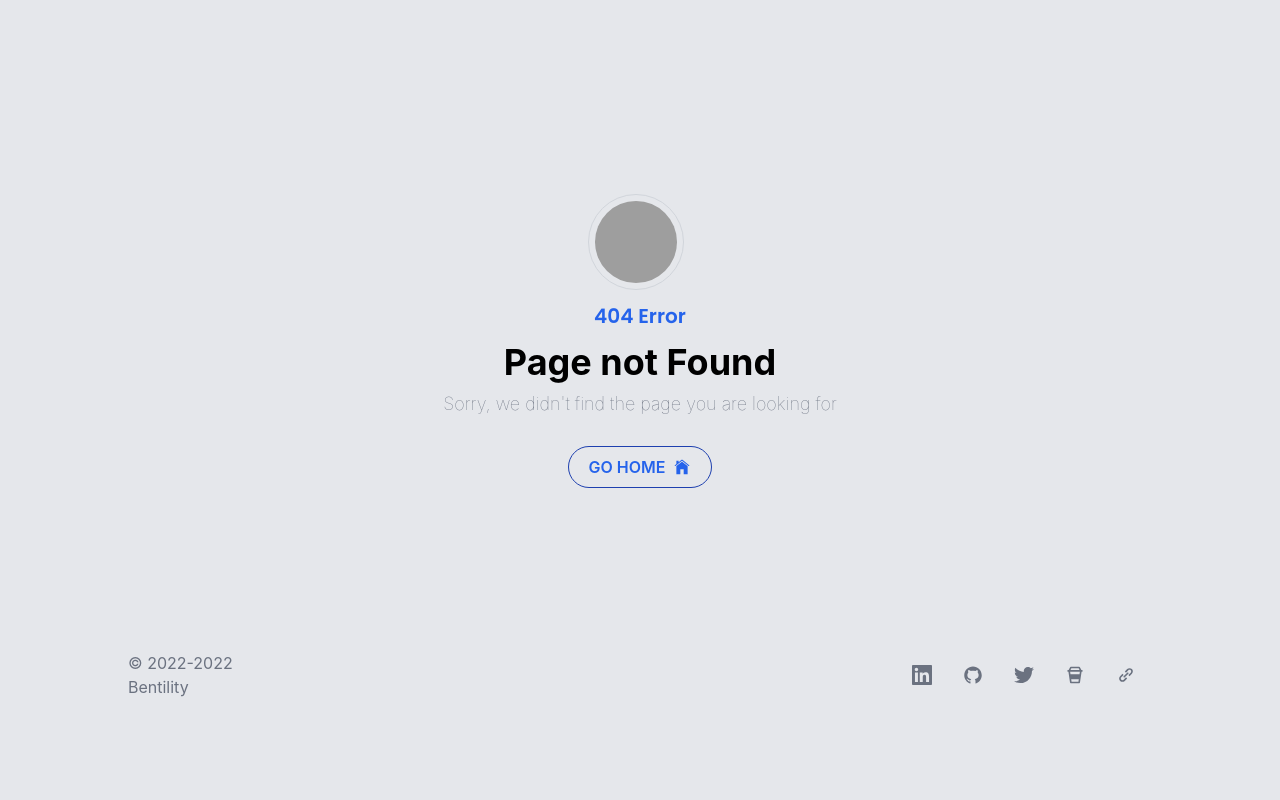
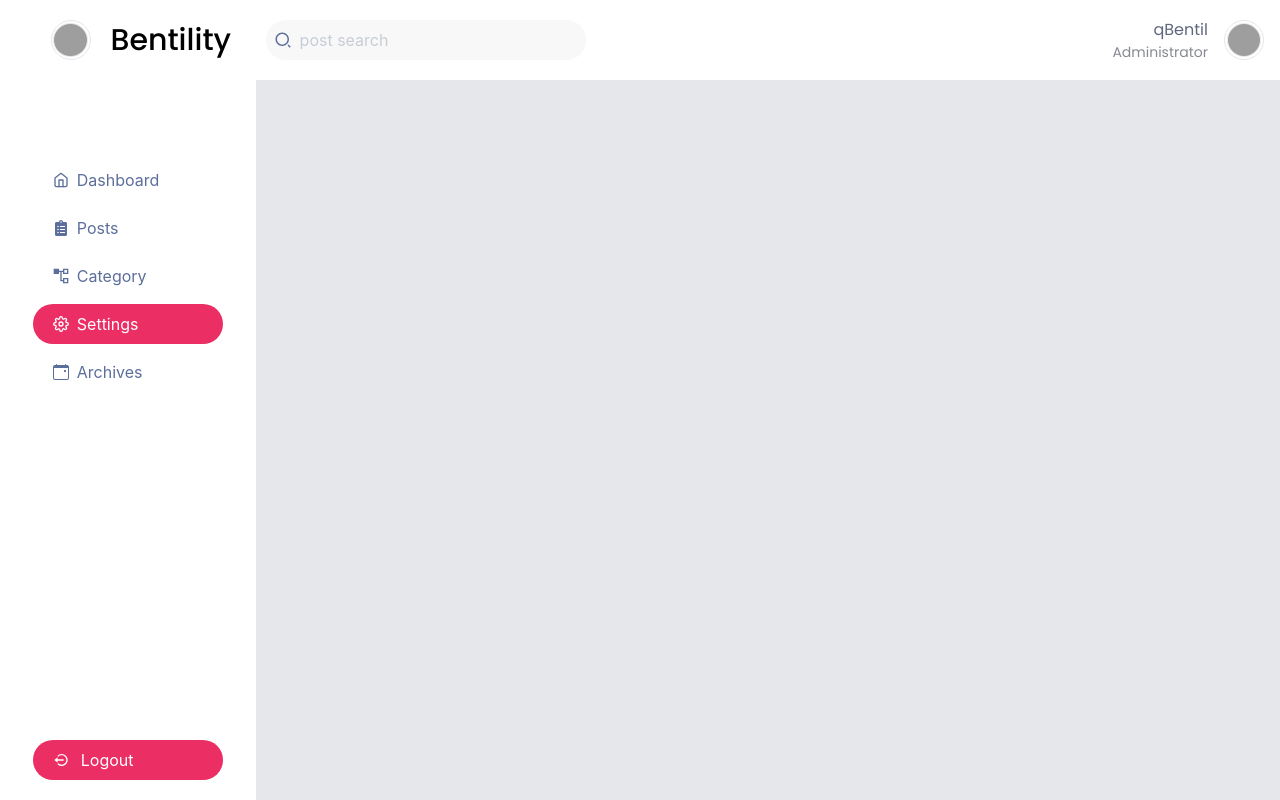
Before and after one commit to qbentil/bentility, a Next.js app: page /admin/settings in a window 1280 px wide. Before the commit this address had no page. Built offline with nearby package versions, Linux system fonts and the light colour scheme; grey boxes are pictures that could not be loaded; a web font is replaced by a local one.

Commit message:
Set up settings Page

```diff
--- /dev/null
+++ b/pages/admin/settings/index.tsx
@@ -0,0 +1,23 @@
+import Head from "next/head";
+import React from "react";
+import { Navbar, Sidenav } from "../../../components/Admin";
+
+const Settings = () => {
+  return (
+    <div>
+      <Head>
+        <title>Bentility| Admin</title>
+        <meta name="description" content="Bentility Admin | Settings" />
+        <link rel="icon" href="/favicon.png" />
+      </Head>
+      <main className="bg-gray-200 w-screen h-screen ">
+        <div className="">
+          <Navbar />
+          <Sidenav page="Settings" />
+        </div>
+      </main>
+    </div>
+  );
+};
+
+export default Settings;
```
